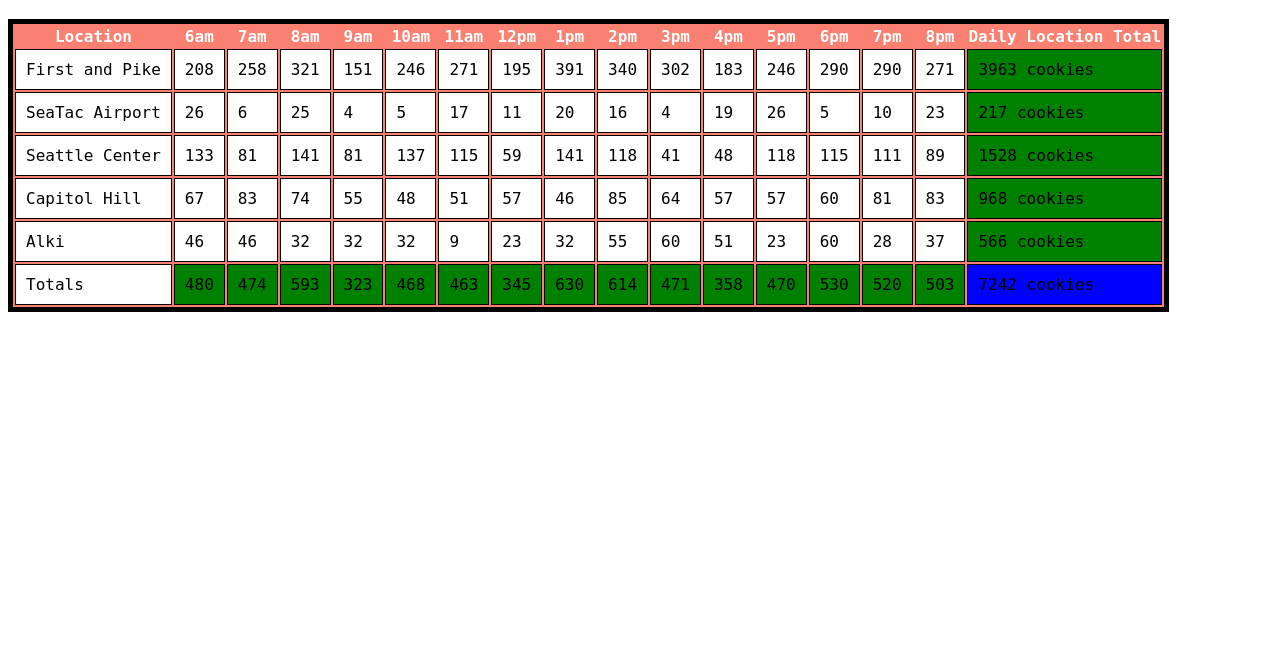
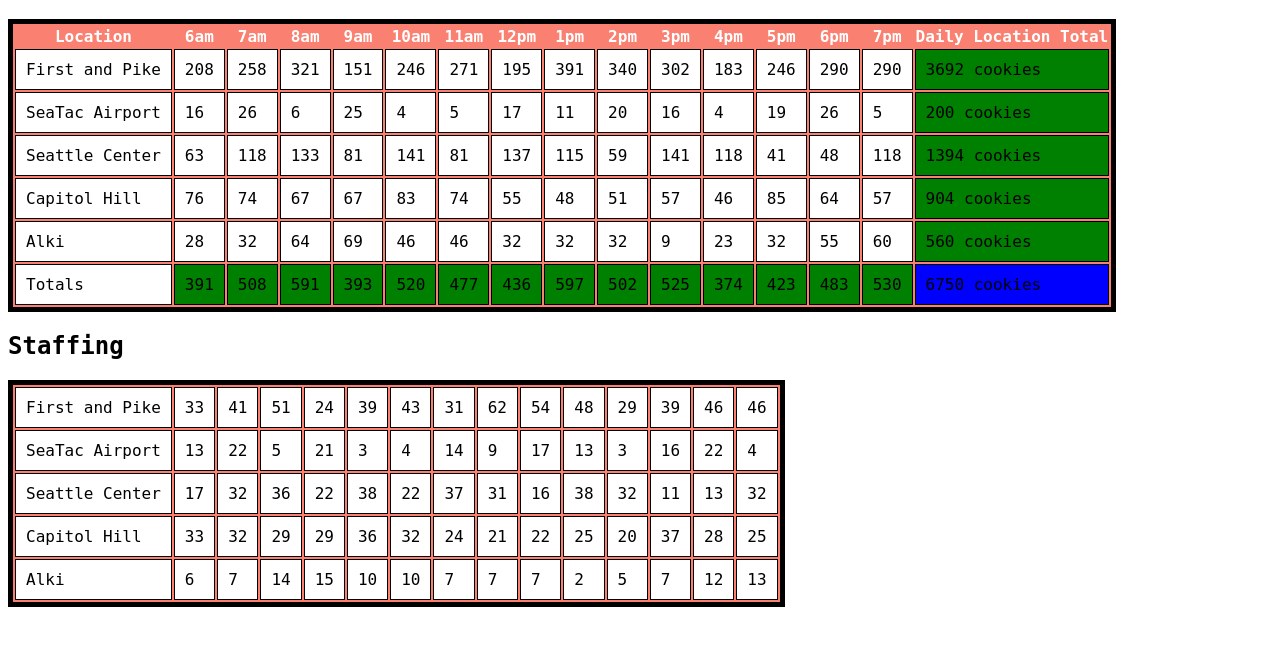
Before and after one commit to Mackoyokcam/code-201-lab6, a plain HTML site: page sales.html in a window 1280 px wide. Shown: the part 62-708 px from the top of the page. Drawn offline with Linux system fonts and the light colour scheme.

Commit message:
Added second table, right now it only displays #of customers per hour per location, not the # of cookie tossers

```diff
--- a/app.js
+++ b/app.js
@@ -2,7 +2,7 @@
 
 var patStores = [];
 var tableName = 'store_data'; // Match with table ID of sales.html
-var hours = ['6am', '7am', '8am', '9am', '10am', '11am', '12pm', '1pm', '2pm', '3pm', '4pm', '5pm', '6pm', '7pm', '8pm'];
+var hours = ['6am', '7am', '8am', '9am', '10am', '11am', '12pm', '1pm', '2pm', '3pm', '4pm', '5pm', '6pm', '7pm'];
 
 var storeList = {
   'First and Pike': {
@@ -57,6 +57,7 @@
   this.closeHour = closeHour;
   this.hoursOpen = Math.abs(closeHour - openHour);
   this.totalCookies = [];
+  this.customerCount = [];
   this.generateRandom = function() {
     return Math.floor(Math.random() * (this.maxCust - this.minCust + 1)) + this.minCust;
   };
@@ -68,23 +69,38 @@
     return total;
   };
   this.createRow = function() {
+    // Return two row elements on this array.
+    // 0 for cookie data, 1 for staff data
+    var cookieAndStaffRow = [];
+
     // Get unordered list with store ID
     var rowElement = document.createElement('tr');
+    var staffRowElement = document.createElement('tr');
 
     // Render store name
     var tableDataElement = document.createElement('td');
+    var staffTableDataElement = document.createElement('td');
     tableDataElement.textContent = this.name;
+    staffTableDataElement.textContent = this.name;
     rowElement.appendChild(tableDataElement);
+    staffRowElement.appendChild(staffTableDataElement);
 
     // Iterate over each hour
-    for (var i = 0; i <= this.hoursOpen; i++) {
+    for (var i = 0; i < this.hoursOpen; i++) {
       tableDataElement = document.createElement('td');
-      var numberOfCookies = Math.round(this.avgCookie * this.generateRandom());
+      staffTableDataElement = document.createElement('td');
+      var customers = this.generateRandom();
+      var numberOfCookies = Math.round(this.avgCookie * customers);
 
       // Render cookies to be made for the hour
       tableDataElement.textContent = numberOfCookies;
       rowElement.appendChild(tableDataElement);
       this.totalCookies.push(numberOfCookies);
+
+      // Render # of cookie tossers to be assigned at this hour.
+      staffTableDataElement.textContent = customers;
+      staffRowElement.appendChild(staffTableDataElement);
+      this.customerCount.push(customers);
     }
     // Render Total
     tableDataElement = document.createElement('td');
@@ -92,11 +108,17 @@
     tableDataElement.textContent = this.getCookieSum() + ' cookies';
     rowElement.appendChild(tableDataElement);
 
-    return rowElement;
+    cookieAndStaffRow.push(rowElement);
+    cookieAndStaffRow.push(staffRowElement);
+
+    return cookieAndStaffRow;
   };
   this.addToTable = function() {
     var tableElement = document.getElementById(tableName);
-    tableElement.appendChild(this.createRow());
+    var staffTableElement = document.getElementById('staff_data');
+    var result = this.createRow();
+    tableElement.appendChild(result[0]);
+    staffTableElement.appendChild(result[1]);
   };
 }
 
@@ -107,7 +129,9 @@
     currentStore.avgCookie, currentStore.openHour, currentStore.closeHour));
 }
 
-/* Render Header row */
+/* Create some Tables! */
+
+// Header
 function renderHeader() {
   // Location
   var tableElement = document.getElementById(tableName);
@@ -161,6 +185,7 @@
 rowElement.textContent = finalTotal + ' cookies';
 tableElement.appendChild(rowElement);
 
+
 // Logic for displaying the time of day (Version 1)
 // var time;
 // if (i + this.openHour <= 11) {           // AM
--- a/sales.html
+++ b/sales.html
@@ -9,6 +9,9 @@
     <h1> Pat's Salmon Cookies </h1>
     <table id="store_data"></table>
 
+    <h2> Staffing </h2>
+    <table id="staff_data"></table>
+
   <script src="app.js"></script>
   </body>
 </html>
```
